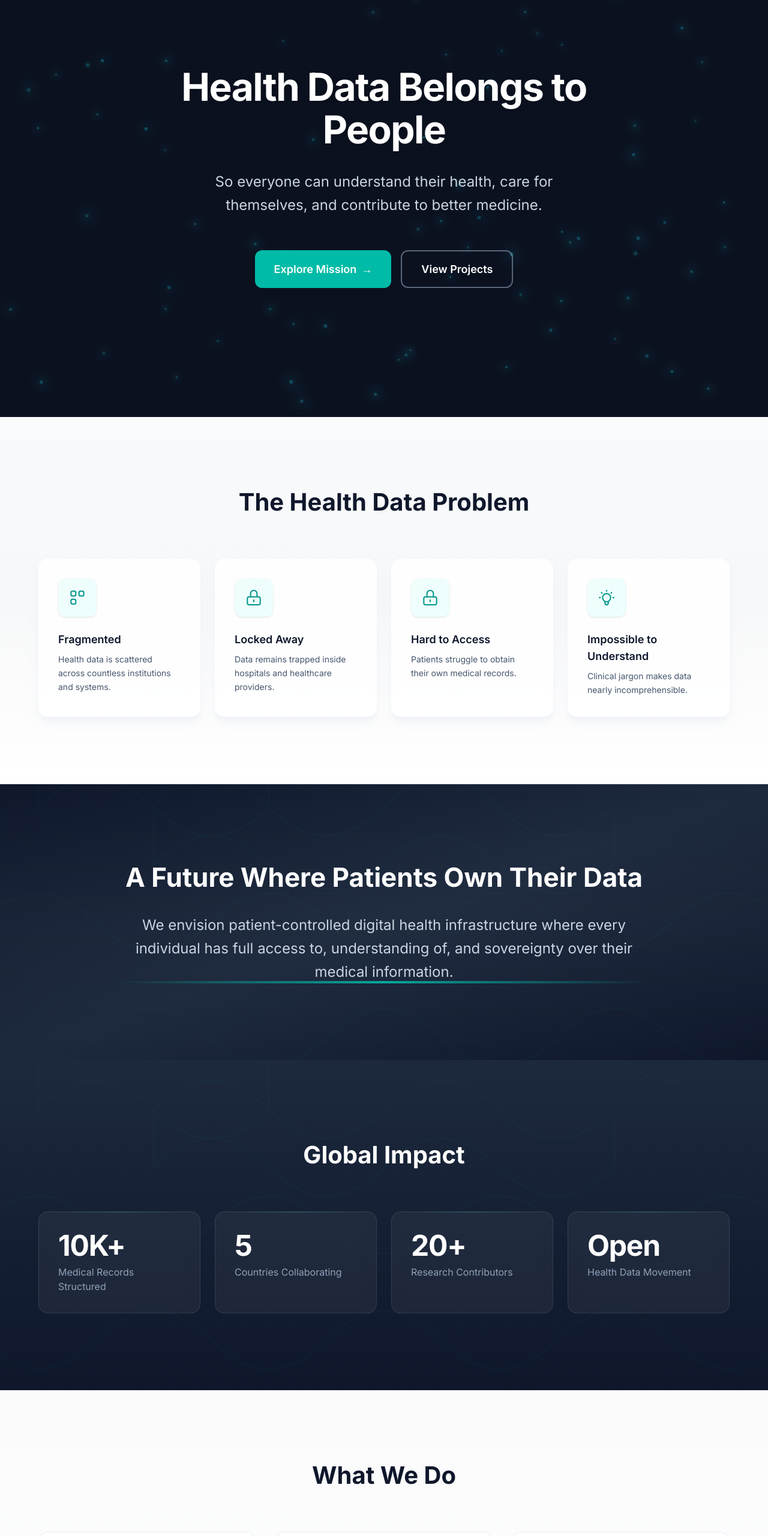
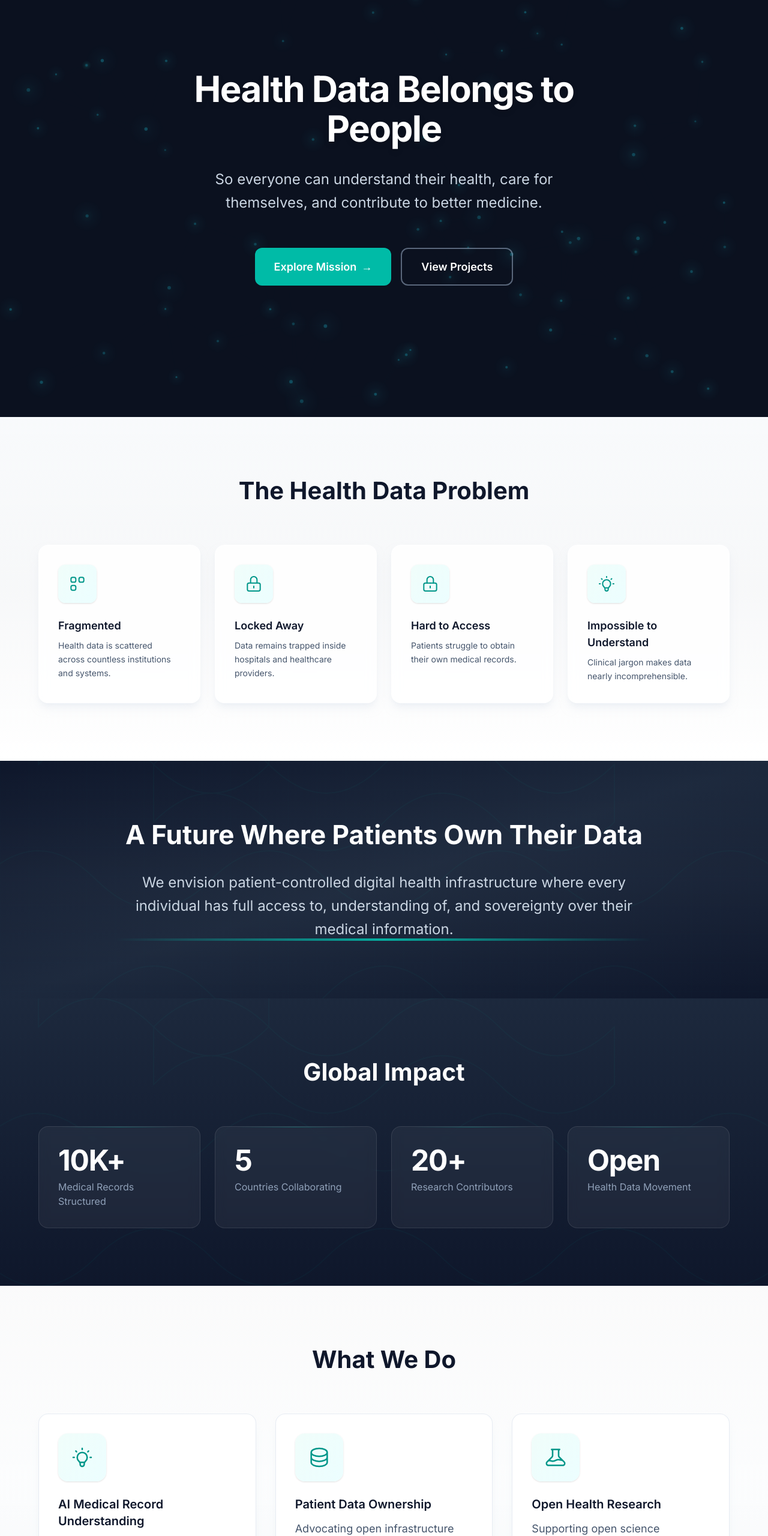
Before and after one commit to tutupi111/myhealthdata, a Next.js app: page /en in a window 1280 px wide. Shown: the part 186-2746 px from the top of the page at 60% size. Built offline with nearby package versions, Linux system fonts and the light colour scheme.

Commit message:
upgrade homepage design v3

```diff
--- a/app/[lang]/page.tsx
+++ b/app/[lang]/page.tsx
@@ -43,20 +43,20 @@ export default async function HomePage({
       />
 
       {/* Health Data Problem - Light */}
-      <section className="relative py-20 md:py-28 px-4 overflow-hidden">
+      <section className="relative py-16 md:py-24 px-4 overflow-hidden">
         <div className="absolute inset-0 bg-gradient-to-b from-slate-50 to-white" />
         <div className="absolute inset-0 bg-[linear-gradient(to_bottom,transparent_0%,rgba(15,23,42,0.02)_50%,transparent_100%)]" />
         <div className="relative max-w-6xl mx-auto">
-          <h2 className="text-[36px] md:text-[40px] font-bold text-slate-900 mb-16 text-center">
+          <h2 className="text-2xl md:text-[36px] lg:text-[40px] font-bold text-slate-900 mb-12 md:mb-16 text-center">
             {t.problem.title}
           </h2>
-          <div className="grid sm:grid-cols-2 lg:grid-cols-4 gap-6">
+          <div className="grid grid-cols-1 md:grid-cols-2 lg:grid-cols-4 gap-6">
             {t.problem.items.map((item, i) => {
               const Icon = problemIcons[i];
               return (
                 <div
                   key={i}
-                  className="group relative rounded-2xl bg-white/80 backdrop-blur-sm border border-white/60 p-8 shadow-lg shadow-slate-200/50 transition-all duration-300 hover:shadow-xl hover:shadow-teal-200/30 hover:-translate-y-2 hover:border-teal-200/60"
+                  className="group relative rounded-2xl bg-white/80 backdrop-blur-sm border border-white/60 p-6 md:p-8 shadow-lg shadow-slate-200/50 transition-all duration-300 hover:shadow-xl hover:shadow-teal-200/30 hover:-translate-y-2 hover:border-teal-200/60"
                 >
                   <div className="absolute top-0 left-6 right-6 h-0.5 rounded-full bg-gradient-to-r from-teal-500/60 to-cyan-500/60 opacity-0 group-hover:opacity-100 transition-opacity" />
                   <div className="mb-6 inline-flex rounded-xl bg-gradient-to-br from-teal-50 to-cyan-50 p-4 text-teal-600 shadow-sm transition-all duration-300 group-hover:shadow-[0_0_20px_rgba(20,184,166,0.3)] group-hover:scale-110">
@@ -76,7 +76,7 @@ export default async function HomePage({
       </section>
 
       {/* Future Vision - Dark */}
-      <section className="relative py-24 md:py-32 px-4 overflow-hidden">
+      <section className="relative py-16 md:py-24 px-4 overflow-hidden">
         <div className="absolute inset-0 bg-gradient-to-br from-slate-900 via-slate-800 to-slate-900" />
         <div
           className="absolute inset-0 opacity-[0.4]"
@@ -89,7 +89,7 @@ export default async function HomePage({
         <WorldMapOutline />
         <div className="absolute inset-0 bg-[linear-gradient(to_bottom,transparent_0%,rgba(255,255,255,0.02)_50%,transparent_100%)]" />
         <div className="relative max-w-4xl mx-auto text-center">
-          <h2 className="text-[36px] md:text-[40px] lg:text-[44px] font-bold text-white mb-8 leading-tight">
+          <h2 className="text-2xl md:text-[36px] lg:text-[44px] font-bold text-white mb-6 md:mb-8 leading-tight">
             {t.vision.title}
           </h2>
           <div className="relative inline-block">
@@ -102,7 +102,7 @@ export default async function HomePage({
       </section>
 
       {/* Global Impact - New Section */}
-      <section className="relative py-24 md:py-32 px-4 overflow-hidden">
+      <section className="relative py-16 md:py-24 px-4 overflow-hidden">
         <div className="absolute inset-0 bg-gradient-to-b from-slate-800 to-slate-900" />
         <div
           className="absolute inset-0 opacity-20"
@@ -113,10 +113,10 @@ export default async function HomePage({
         />
         <WorldMapOutline />
         <div className="relative max-w-6xl mx-auto">
-          <h2 className="text-[36px] md:text-[40px] font-bold text-white mb-16 text-center">
+          <h2 className="text-2xl md:text-[36px] lg:text-[40px] font-bold text-white mb-12 md:mb-16 text-center">
             {t.globalImpact.title}
           </h2>
-          <div className="grid sm:grid-cols-2 lg:grid-cols-4 gap-6">
+          <div className="grid grid-cols-1 md:grid-cols-2 lg:grid-cols-4 gap-6">
             {t.globalImpact.stats.map((stat, i) => (
               <GlobalImpactCard key={i} value={stat.value} label={stat.label} />
             ))}
@@ -125,14 +125,14 @@ export default async function HomePage({
       </section>
 
       {/* What We Do - Light */}
-      <section className="relative py-20 md:py-28 px-4 overflow-hidden">
+      <section className="relative py-16 md:py-24 px-4 overflow-hidden">
         <div className="absolute inset-0 bg-gradient-to-b from-white to-slate-50" />
         <div className="absolute inset-0 bg-[linear-gradient(to_bottom,rgba(15,23,42,0.02)_0%,transparent_50%,rgba(15,23,42,0.02)_100%)]" />
         <div className="relative max-w-6xl mx-auto">
-          <h2 className="text-[36px] md:text-[40px] font-bold text-slate-900 mb-16 text-center">
+          <h2 className="text-2xl md:text-[36px] lg:text-[40px] font-bold text-slate-900 mb-12 md:mb-16 text-center">
             {t.whatWeDo.title}
           </h2>
-          <div className="grid md:grid-cols-3 gap-8">
+          <div className="grid grid-cols-1 md:grid-cols-2 lg:grid-cols-3 gap-6 md:gap-8">
             <FeatureCard
               icon={<IconAI />}
               title={t.whatWeDo.cards[0].title}
@@ -153,7 +153,7 @@ export default async function HomePage({
       </section>
 
       {/* Platform Access - Dark */}
-      <section className="relative py-24 md:py-32 px-4 overflow-hidden">
+      <section className="relative py-16 md:py-24 px-4 overflow-hidden">
         <div className="absolute inset-0 bg-gradient-to-br from-slate-900 via-slate-800 to-slate-900" />
         <div
           className="absolute inset-0 opacity-20"
@@ -164,10 +164,10 @@ export default async function HomePage({
         />
         <WorldMapOutline />
         <div className="relative max-w-6xl mx-auto">
-          <h2 className="text-[36px] md:text-[40px] font-bold text-white mb-4 text-center">
+          <h2 className="text-2xl md:text-[36px] lg:text-[40px] font-bold text-white mb-4 text-center">
             {t.platformAccess.title}
           </h2>
-          <div className="grid md:grid-cols-3 gap-8 mt-16">
+          <div className="grid grid-cols-1 md:grid-cols-2 lg:grid-cols-3 gap-6 md:gap-8 mt-12 md:mt-16">
             <PortalCard
               icon={<IconPatient />}
               title={t.platformAccess.patient.title}
@@ -194,14 +194,14 @@ export default async function HomePage({
       </section>
 
       {/* Featured Projects - Light */}
-      <section className="relative py-20 md:py-28 px-4 overflow-hidden">
+      <section className="relative py-16 md:py-24 px-4 overflow-hidden">
         <div className="absolute inset-0 bg-gradient-to-b from-slate-50 to-white" />
         <div className="absolute inset-0 bg-[linear-gradient(to_bottom,transparent_0%,rgba(15,23,42,0.02)_50%,transparent_100%)]" />
         <div className="relative max-w-6xl mx-auto">
-          <h2 className="text-[36px] md:text-[40px] font-bold text-slate-900 mb-16 text-center">
+          <h2 className="text-2xl md:text-[36px] lg:text-[40px] font-bold text-slate-900 mb-12 md:mb-16 text-center">
             {t.projects.title}
           </h2>
-          <div className="grid md:grid-cols-3 gap-8">
+          <div className="grid grid-cols-1 md:grid-cols-2 lg:grid-cols-3 gap-6 md:gap-8">
             {t.projects.items.map((project, i) => (
               <ProjectCard
                 key={i}
@@ -215,7 +215,7 @@ export default async function HomePage({
       </section>
 
       {/* Open Source - Dark with code animation */}
-      <section className="relative py-24 md:py-32 px-4 overflow-hidden">
+      <section className="relative py-16 md:py-24 px-4 overflow-hidden">
         <div className="absolute inset-0 bg-slate-900" />
         <CodePatternBackground />
         <div
@@ -227,7 +227,7 @@ export default async function HomePage({
           }}
         />
         <div className="relative max-w-3xl mx-auto text-center">
-          <h2 className="text-[36px] md:text-[40px] font-bold text-white mb-8">
+          <h2 className="text-2xl md:text-[36px] lg:text-[40px] font-bold text-white mb-6 md:mb-8">
             {t.openSource.title}
           </h2>
           <p className="text-lg text-slate-300 leading-relaxed mb-12">
@@ -237,7 +237,7 @@ export default async function HomePage({
             href="https://github.com"
             target="_blank"
             rel="noopener noreferrer"
-            className="group inline-flex items-center gap-3 px-8 py-4 bg-white text-slate-900 font-semibold rounded-xl hover:bg-slate-100 transition-all duration-300 hover:shadow-[0_0_30px_rgba(255,255,255,0.2)]"
+            className="group inline-flex items-center justify-center min-h-[44px] gap-3 px-8 py-4 bg-white text-slate-900 font-semibold rounded-xl hover:bg-slate-100 transition-all duration-300 hover:shadow-[0_0_30px_rgba(255,255,255,0.2)]"
           >
             <span className="transition-all duration-300 group-hover:drop-shadow-[0_0_8px_rgba(20,184,166,0.6)]">
               <svg className="w-6 h-6" fill="currentColor" viewBox="0 0 24 24">
@@ -250,7 +250,7 @@ export default async function HomePage({
       </section>
 
       {/* Join the Movement - CTA Banner #0B1120 → #12345A */}
-      <section className="relative py-24 md:py-32 px-4 overflow-hidden">
+      <section className="relative py-16 md:py-24 px-4 overflow-hidden">
         <div
           className="absolute inset-0"
           style={{
@@ -266,7 +266,7 @@ export default async function HomePage({
         />
         <WorldMapOutline />
         <div className="relative max-w-3xl mx-auto text-center">
-          <h2 className="text-[40px] md:text-[48px] font-bold text-white mb-8 leading-tight">
+          <h2 className="text-2xl md:text-[40px] lg:text-[48px] font-bold text-white mb-6 md:mb-8 leading-tight">
             {t.joinMovement.title}
           </h2>
           <p className="text-xl text-slate-300 leading-relaxed mb-12">
@@ -274,7 +274,7 @@ export default async function HomePage({
           </p>
           <Link
             href={`/${lang}/join`}
-            className="inline-flex items-center gap-2 px-10 py-5 bg-teal-500 text-white font-semibold rounded-xl hover:bg-teal-400 transition-all duration-300 hover:shadow-[0_0_40px_rgba(20,184,166,0.4)] hover:-translate-y-1 text-lg"
+            className="inline-flex items-center justify-center min-h-[44px] gap-2 px-10 py-5 bg-teal-500 text-white font-semibold rounded-xl hover:bg-teal-400 transition-all duration-300 hover:shadow-[0_0_40px_rgba(20,184,166,0.4)] hover:-translate-y-1 text-base md:text-lg"
           >
             {t.joinMovement.cta}
             <span>→</span>
--- a/components/FeatureCard.tsx
+++ b/components/FeatureCard.tsx
@@ -8,7 +8,7 @@ interface FeatureCardProps {
 
 export function FeatureCard({ icon, title, description }: FeatureCardProps) {
   return (
-    <div className="group relative h-full rounded-2xl border border-slate-200/80 bg-white/90 backdrop-blur-sm p-8 shadow-lg shadow-slate-200/30 transition-all duration-300 hover:shadow-xl hover:shadow-teal-100/50 hover:border-teal-200/80 hover:-translate-y-2">
+    <div className="group relative h-full rounded-2xl border border-slate-200/80 bg-white/90 backdrop-blur-sm p-6 md:p-8 shadow-lg shadow-slate-200/30 transition-all duration-300 hover:shadow-xl hover:shadow-teal-100/50 hover:border-teal-200/80 hover:-translate-y-2">
       <div className="absolute top-0 left-8 right-8 h-0.5 rounded-full bg-gradient-to-r from-teal-500/50 to-cyan-500/50 opacity-0 group-hover:opacity-100 group-hover:shadow-[0_0_8px_rgba(20,184,166,0.3)] transition-opacity" />
       <div className="mb-6 inline-flex rounded-2xl bg-gradient-to-br from-teal-50 to-cyan-50 p-5 text-teal-600 shadow-sm transition-all duration-300 group-hover:scale-110 group-hover:shadow-[0_0_24px_rgba(20,184,166,0.25)]">
         {icon}
--- a/components/GlobalImpactCard.tsx
+++ b/components/GlobalImpactCard.tsx
@@ -5,7 +5,7 @@ interface GlobalImpactCardProps {
 
 export function GlobalImpactCard({ value, label }: GlobalImpactCardProps) {
   return (
-    <div className="group relative rounded-2xl bg-white/5 backdrop-blur-sm border border-white/10 p-8 transition-all duration-300 hover:bg-white/10 hover:border-teal-400/30 hover:-translate-y-1">
+    <div className="group relative rounded-2xl bg-white/5 backdrop-blur-sm border border-white/10 p-6 md:p-8 transition-all duration-300 hover:bg-white/10 hover:border-teal-400/30 hover:-translate-y-1">
       <div className="absolute top-0 left-8 right-8 h-px bg-gradient-to-r from-transparent via-teal-400/50 to-transparent opacity-60 group-hover:opacity-100 group-hover:shadow-[0_0_10px_rgba(20,184,166,0.3)]" />
       <div className="text-4xl md:text-5xl font-bold text-white mb-2 tracking-tight">
         {value}
--- a/components/HeroSection.tsx
+++ b/components/HeroSection.tsx
@@ -27,24 +27,24 @@ export function HeroSection({
         style={{ backgroundColor: "rgba(11, 17, 32, 0.65)" }}
       />
 
-      <div className="relative z-10 w-full max-w-[900px] mx-auto px-4 sm:px-6 lg:px-8 py-24 text-center">
-        <h1 className="text-[56px] sm:text-[60px] md:text-[64px] font-bold text-white leading-[1.1] tracking-tight drop-shadow-lg">
+      <div className="relative z-10 w-full max-w-[900px] mx-auto px-4 sm:px-6 lg:px-8 py-16 md:py-24 text-center">
+        <h1 className="text-3xl md:text-6xl font-bold text-white leading-[1.1] tracking-tight drop-shadow-lg">
           {title}
         </h1>
-        <p className="mt-8 text-lg sm:text-xl md:text-2xl text-slate-300 leading-relaxed max-w-[600px] mx-auto">
+        <p className="mt-6 md:mt-8 text-base md:text-xl lg:text-2xl text-slate-300 leading-relaxed max-w-xl mx-auto">
           {subtitle}
         </p>
-        <div className="mt-14 flex flex-col sm:flex-row gap-4 justify-center">
+        <div className="mt-10 md:mt-14 flex flex-col md:flex-row gap-4 justify-center">
           <Link
             href={missionHref}
-            className="group inline-flex items-center justify-center px-8 py-4 bg-teal-500 text-white font-semibold rounded-xl hover:bg-teal-400 transition-all duration-300 hover:shadow-[0_0_30px_rgba(20,184,166,0.4)] hover:-translate-y-0.5"
+            className="group inline-flex items-center justify-center min-h-[44px] px-8 py-4 bg-teal-500 text-white font-semibold rounded-xl hover:bg-teal-400 transition-all duration-300 hover:shadow-[0_0_30px_rgba(20,184,166,0.4)] hover:-translate-y-0.5"
           >
             {ctaMission}
             <span className="ml-2 group-hover:translate-x-1 transition-transform">→</span>
           </Link>
           <Link
             href={projectsHref}
-            className="inline-flex items-center justify-center px-8 py-4 border-2 border-slate-400/60 text-white font-semibold rounded-xl hover:border-teal-400/80 hover:bg-white/5 hover:shadow-[0_0_20px_rgba(20,184,166,0.2)] transition-all duration-300"
+            className="inline-flex items-center justify-center min-h-[44px] px-8 py-4 border-2 border-slate-400/60 text-white font-semibold rounded-xl hover:border-teal-400/80 hover:bg-white/5 hover:shadow-[0_0_20px_rgba(20,184,166,0.2)] transition-all duration-300"
           >
             {ctaProjects}
           </Link>
--- a/components/Navbar.tsx
+++ b/components/Navbar.tsx
@@ -97,7 +97,7 @@ export function Navbar({ lang }: NavbarProps) {
                 <Link
                   key={key}
                   href={`${basePath}${href}`}
-                  className="px-4 py-3 text-slate-600 hover:text-teal-600 font-medium rounded-lg hover:bg-slate-100"
+                  className="flex items-center min-h-[44px] px-4 py-3 text-slate-600 hover:text-teal-600 font-medium rounded-lg hover:bg-slate-100"
                   onClick={() => setMobileMenuOpen(false)}
                 >
                   {t[key]}
@@ -107,7 +107,7 @@ export function Navbar({ lang }: NavbarProps) {
                 <LanguageSwitcher currentLang={lang} />
                 <Link
                   href={`/${lang}/portal/patient`}
-                  className="flex-1 text-center px-4 py-3 bg-teal-600 text-white text-sm font-semibold rounded-xl"
+                  className="flex-1 text-center min-h-[44px] flex items-center justify-center px-4 py-3 bg-teal-600 text-white text-sm font-semibold rounded-xl"
                 >
                   {t.login}
                 </Link>
--- a/components/PortalCard.tsx
+++ b/components/PortalCard.tsx
@@ -12,7 +12,7 @@ interface PortalCardProps {
 export function PortalCard({ icon, title, description, href, accessLabel }: PortalCardProps) {
   return (
     <Link href={href} className="block h-full group">
-      <div className="h-full rounded-2xl border-2 border-slate-600/50 bg-slate-800/50 backdrop-blur-sm p-8 transition-all duration-300 hover:border-teal-400/60 hover:shadow-[0_0_30px_rgba(20,184,166,0.15)] hover:-translate-y-1 flex flex-col">
+      <div className="h-full rounded-2xl border-2 border-slate-600/50 bg-slate-800/50 backdrop-blur-sm p-6 md:p-8 transition-all duration-300 hover:border-teal-400/60 hover:shadow-[0_0_30px_rgba(20,184,166,0.15)] hover:-translate-y-1 flex flex-col">
         <div className="mb-6 inline-flex rounded-xl bg-teal-500/20 p-4 text-teal-400 transition-all duration-300 group-hover:scale-105">
           {icon}
         </div>
--- a/components/ProjectCard.tsx
+++ b/components/ProjectCard.tsx
@@ -6,7 +6,7 @@ interface ProjectCardProps {
 
 export function ProjectCard({ name, description, tag }: ProjectCardProps) {
   return (
-    <div className="group h-full rounded-2xl border border-slate-200/80 bg-white/90 backdrop-blur-sm p-8 shadow-lg shadow-slate-200/30 transition-all duration-300 hover:shadow-xl hover:shadow-teal-100/40 hover:border-teal-200/80 hover:-translate-y-2 hover:scale-[1.02]">
+    <div className="group h-full rounded-2xl border border-slate-200/80 bg-white/90 backdrop-blur-sm p-6 md:p-8 shadow-lg shadow-slate-200/30 transition-all duration-300 hover:shadow-xl hover:shadow-teal-100/40 hover:border-teal-200/80 hover:-translate-y-2 hover:scale-[1.02]">
       <div className="mb-6 h-1 w-14 rounded-full bg-gradient-to-r from-teal-500 to-cyan-500 transition-all duration-300 group-hover:w-20 group-hover:shadow-[0_0_12px_rgba(20,184,166,0.4)]" />
       <span className="inline-block px-3 py-1 text-xs font-medium text-teal-600 bg-teal-50 rounded-full mb-4">
         {tag}
```
